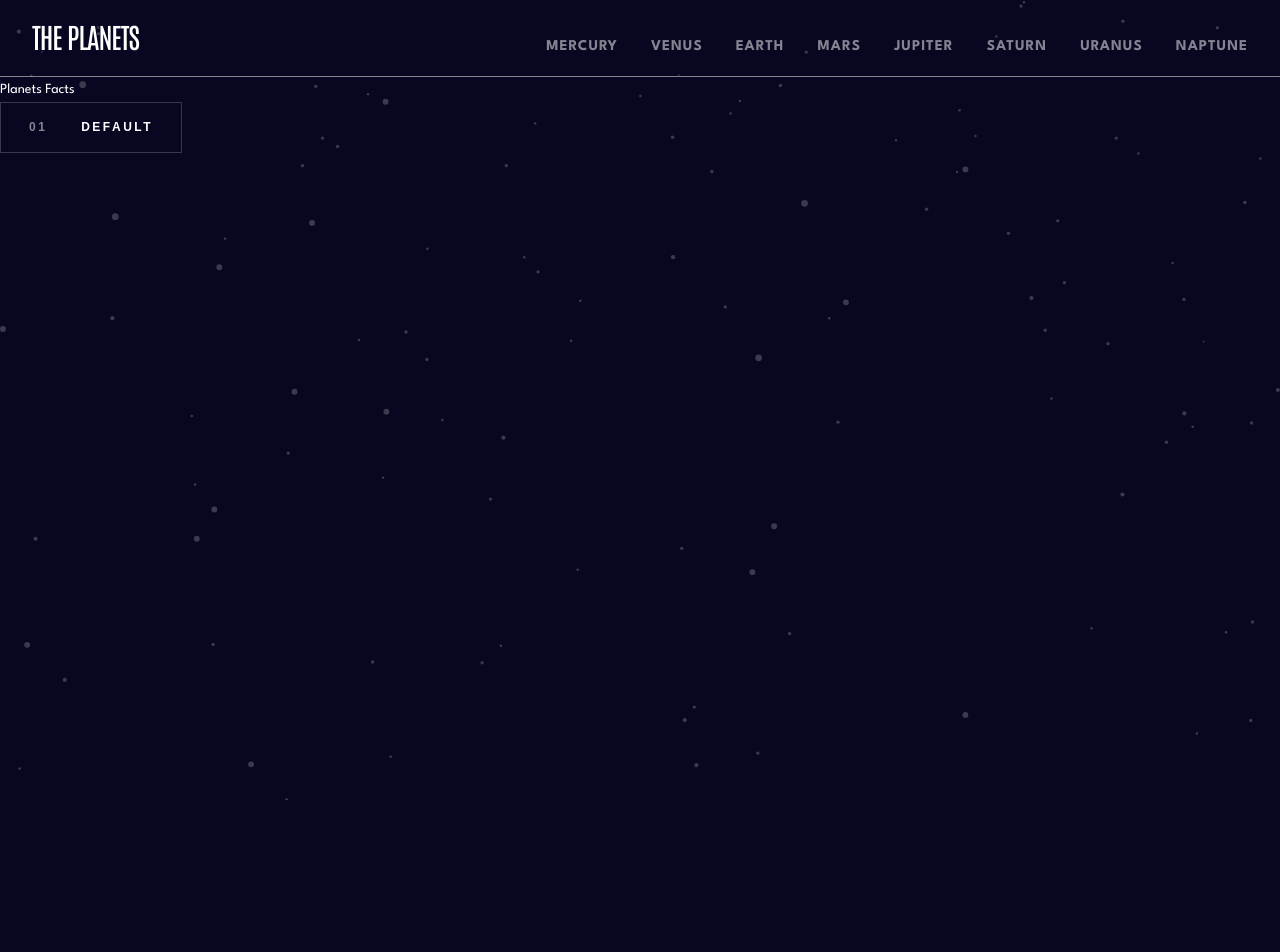
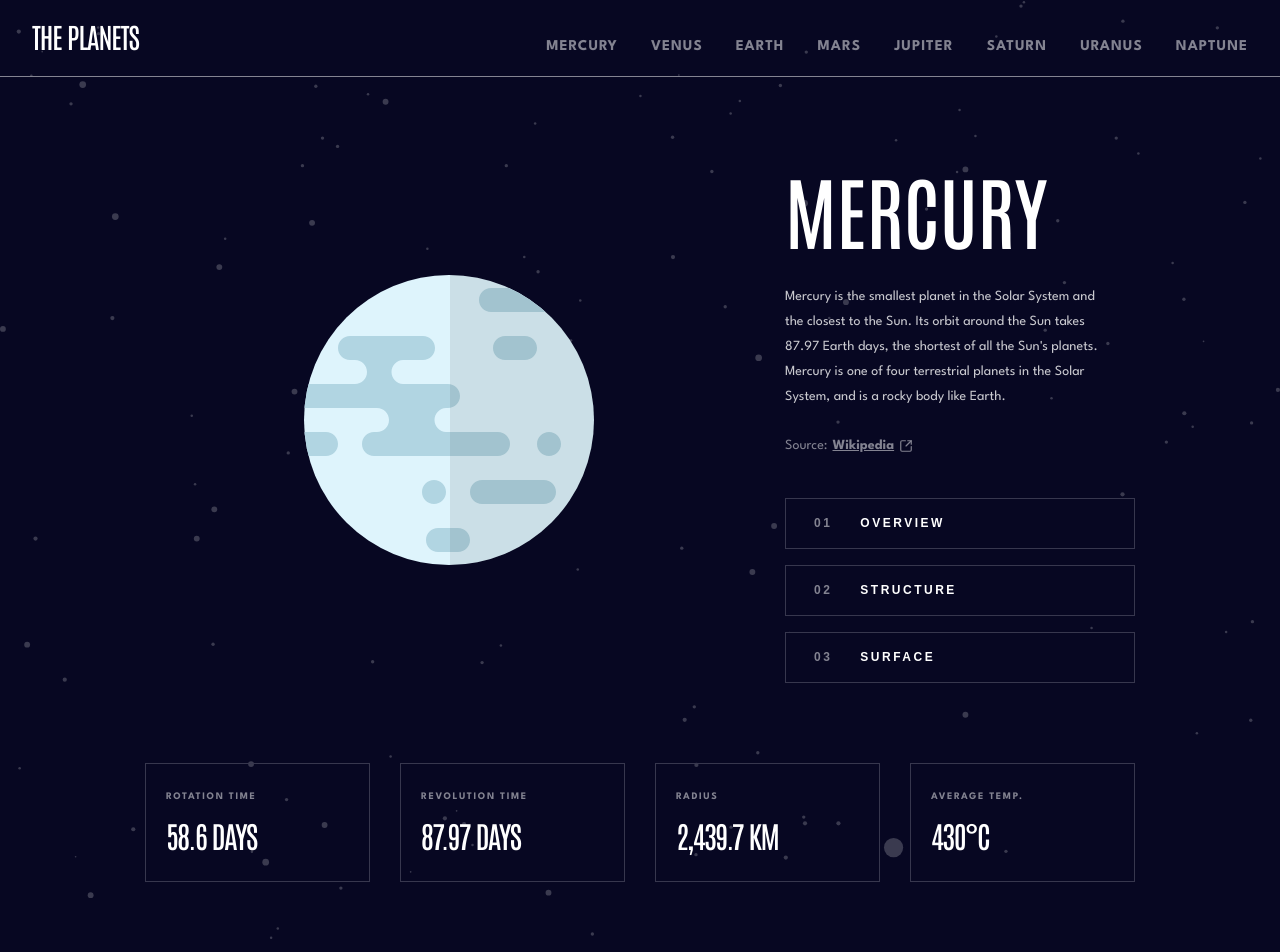
Before and after one commit to Habib-02/planets-fact-site, a React (Vite) app: page / in a window 1280 px wide. Shown: the top 952 px of the page. Before the commit the page ends 800 px from the top, so only its background shows below. Built offline with nearby package versions, Linux system fonts and the light colour scheme.

Commit message:
complete the structure for all devices

```diff
--- a/src/components/App/App.jsx
+++ b/src/components/App/App.jsx
@@ -1,14 +1,12 @@
 import Button from "../Button";
 import Header from "../Header";
+import PlanetMercury from "../PlanetMercury";
 
 function App() {
   return (
     <>
       <Header />
-      <p>Planets Facts</p>
-      <Button>
-        <span>01</span> Default
-      </Button>
+      <PlanetMercury />
     </>
   );
 }
--- a/src/components/App/PlanetMercury/PlanetMercury.jsx
+++ /dev/null
@@ -1,5 +0,0 @@
-function PlanetMercury() {
-  return null;
-}
-
-export default PlanetMercury;
--- a/src/components/Button/Button.module.css
+++ b/src/components/Button/Button.module.css
@@ -17,9 +17,36 @@
   border: 1px solid var(--color-muted-dark);
   padding: 12px 28px;
   cursor: pointer;
+
+  display: flex;
+  gap: 28px;
+
+  &:hover,
+  &:focus {
+    background-color: var(--color-muted-dark);
+  }
 }
 
 .button span {
   color: var(--color-muted);
-  margin-right: 28px;
 }
+
+@media (max-width: calc(768 / 16 * 1rem)) {
+  .button {
+    padding: 8px 20px;
+    gap: 14px;
+    font-size: calc(10 / 16 * 1rem);
+  }
+}
+
+@media (max-width: calc(472 / 16 * 1rem)) {
+  .button {
+    padding: 20px 0;
+    border: none;
+
+    &:hover,
+    &:focus {
+      border-bottom: 4px solid var(--color-mercury);
+    }
+  }
+}
--- a/src/components/MobileMenu/MobileMenu.module.css
+++ b/src/components/MobileMenu/MobileMenu.module.css
@@ -26,6 +26,7 @@
   left: 0;
   background-color: var(--color-background);
   padding: 44px 24px;
+  z-index: 1;
 
   transform: translateX(-100%);
   transition: transform 0.3s ease;
--- /dev/null
+++ b/src/components/PlanetMercury/PlanetMercury.jsx
@@ -0,0 +1,72 @@
+import styles from "./PlanetMercury.module.css";
+import Button from "../Button";
+import { SquareArrowOutUpRight } from "lucide-react";
+
+import Mercury from "../../assets/planet-mercury.svg";
+
+function PlanetMercury() {
+  return (
+    <div className={styles.wrapper}>
+      <div className={styles.planetDescriptionWrapper}>
+        <div className={styles.planetPicture}>
+          <img src={Mercury} alt="" />
+        </div>
+        <div className={styles.planetDescription}>
+          <div>
+            <h1 className={styles.planetName}>Mercury</h1>
+            <blockquote
+              cite="https://wikipedia.com"
+              className={styles.description}
+            >
+              Mercury is the smallest planet in the Solar System and the closest
+              to the Sun. Its orbit around the Sun takes 87.97 Earth days, the
+              shortest of all the Sun's planets. Mercury is one of four
+              terrestrial planets in the Solar System, and is a rocky body like
+              Earth.
+            </blockquote>
+            <p>
+              Source:{" "}
+              <a href="https://wikipedia">
+                Wikipedia <SquareArrowOutUpRight />{" "}
+              </a>
+            </p>
+          </div>
+          <div className={styles.buttonGroup}>
+            <Button>
+              <span>01</span> Overview
+            </Button>
+            <Button>
+              <span>02</span> Structure
+            </Button>
+            <Button>
+              <span>03</span> Surface
+            </Button>
+          </div>
+        </div>
+      </div>
+
+      <div className={styles.planetInformation}>
+        <ul>
+          <li>
+            <span>ROTATION TIME</span>
+            <span>58.6 days</span>
+          </li>
+          <li>
+            <span>REVOLUTION TIME</span>
+            <span>87.97 days</span>
+          </li>
+          <li>
+            <span>radius</span>
+            <span>2,439.7 km</span>
+          </li>
+          <li>
+            <span>AVERAGE TEMP.</span>
+            <span>430°c</span>
+          </li>
+        </ul>
+      </div>
+    </div>
+  );
+}
+
+export default PlanetMercury;
--- /dev/null
+++ b/src/components/PlanetMercury/PlanetMercury.module.css
@@ -0,0 +1,197 @@
+.wrapper {
+  max-width: 1070px;
+  margin: 0 auto;
+  padding: 0 40px;
+}
+
+.planetDescriptionWrapper {
+  display: flex;
+  align-items: center;
+  gap: 32px;
+  margin: 80px 0;
+}
+
+.planetPicture img {
+  max-width: 100%;
+  display: block;
+}
+
+.planetPicture {
+  flex: 1;
+  display: flex;
+  justify-content: center;
+}
+.planetDescription {
+  flex-basis: 350px;
+}
+
+.planetDescription blockquote {
+  max-width: 40ch;
+  margin: 24px 0;
+  color: var(--color-muted-light);
+}
+
+.planetDescription p {
+  color: var(--color-muted);
+  display: flex;
+  align-items: center;
+  gap: 5px;
+}
+
+.planetDescription a {
+  color: var(--color-muted);
+  font-weight: 700;
+
+  display: flex;
+  align-items: center;
+  gap: 5px;
+}
+
+.planetDescription svg {
+  width: 14px;
+  height: 14px;
+}
+
+.buttonGroup {
+  display: flex;
+  flex-direction: column;
+  gap: 16px;
+  margin-top: 40px;
+}
+
+.buttonGroup button:first-of-type {
+  /* background-color: var(--color-mercury); */
+}
+
+.planetInformation {
+  padding-bottom: 80px;
+}
+
+.planetInformation ul {
+  list-style: none;
+  padding: 0;
+
+  display: flex;
+  justify-content: center;
+  flex-wrap: wrap;
+  gap: 30px;
+}
+
+.planetInformation li {
+  border: 1px solid var(--color-muted-dark);
+  padding: 20px;
+  flex: 1;
+  min-width: 140px;
+  max-width: 225px;
+
+  display: flex;
+  flex-direction: column;
+}
+
+.planetInformation span:first-of-type {
+  color: var(--color-muted);
+  text-transform: uppercase;
+  font-family: "League Spartan", sans-serif;
+  font-size: calc(10 / 16 * 1rem);
+  letter-spacing: calc(1.6 / 16 * 1rem);
+  font-weight: 700;
+}
+.planetInformation span:last-of-type {
+  font-family: "Antonio", sans-serif;
+  font-size: calc(30 / 16 * 1rem);
+  line-height: calc(52 / 16 * 1rem);
+  letter-spacing: calc(-1.5 / 16 * 1rem);
+  font-weight: 500;
+
+  text-transform: uppercase;
+  color: var(--color-text);
+}
+
+/* Tablet styles */
+
+@media (max-width: calc(768 / 16 * 1rem)) {
+  .planetDescriptionWrapper {
+    flex-direction: column;
+    justify-content: center;
+  }
+
+  .planetDescription {
+    display: flex;
+    justify-content: space-between;
+    align-items: center;
+    gap: 32px;
+  }
+
+  .planetDescription h1 {
+    font-family: "Antonio", sans-serif;
+    font-size: var(--font-heading-two);
+    line-height: calc(52 / 16 * 1rem);
+    letter-spacing: calc(-1.5 / 16 * 1rem);
+    font-weight: 500;
+  }
+
+  .buttonGroup {
+    margin-top: 0;
+  }
+
+  .planetInformation span:first-of-type {
+    font-size: calc(8 / 16 * 1rem);
+  }
+
+  .planetInformation span:last-of-type {
+    font-size: calc(24 / 16 * 1rem);
+  }
+}
+
+/* Mobile styles */
+
+@media (max-width: calc(472 / 16 * 1rem)) {
+  .wrapper {
+    position: relative;
+    padding: 0 24px;
+  }
+  .planetDescriptionWrapper {
+    text-align: center;
+    padding-top: 128px;
+    margin: 0;
+  }
+  .planetDescription p {
+    justify-content: center;
+  }
+  .buttonGroup {
+    display: flex;
+    align-items: center;
+    justify-content: space-evenly;
+    flex-direction: row;
+
+    position: absolute;
+    top: 0;
+    left: 0;
+    right: 0;
+    border-bottom: 1px solid var(--color-muted-dark);
+
+    & span {
+      display: none;
+    }
+  }
+
+  .planetInformation ul {
+    flex-direction: column;
+    gap: 8px;
+  }
+
+  .planetInformation li {
+    flex-direction: row;
+    align-items: center;
+    justify-content: space-between;
+    max-width: 100%;
+  }
+
+  .planetInformation span:first-of-type {
+    line-height: 1;
+    font-size: calc(10 / 16 * 1rem);
+  }
+  .planetInformation span:last-of-type {
+    line-height: 1;
+  }
+}
--- /dev/null
+++ b/src/components/PlanetMercury/index.js
@@ -0,0 +1 @@
+export { default } from "./PlanetMercury";
--- a/src/global.css
+++ b/src/global.css
@@ -80,6 +80,7 @@ h6 {
   --color-background: hsl(240, 67%, 8%);
   --color-muted-dark: hsl(240, 17%, 26%);
   --color-muted: hsl(240, 6%, 54%);
+  --color-muted-light: hsl(240, 6%, 80%);
 
   /* page wise colors */
   --color-mercury: hsl(194, 48%, 49%);
@@ -94,7 +95,7 @@ h6 {
   /* Typography */
   --font-body: calc(14 / 16 * 1rem);
   --font-heading-one: calc(80 / 16 * 1rem);
-  --font-heading-two: calc(40 / 16 * 1rem);
+  --font-heading-two: calc(32 / 16 * 1rem);
   --font-heading-three: calc(12 / 16 * 1rem);
   --font-heading-four: calc(15 / 16 * 1rem);
 }
@@ -116,8 +117,9 @@ body {
 h1 {
   font-family: "Antonio", sans-serif;
   font-size: var(--font-heading-one);
+  font-weight: 500;
+  text-transform: uppercase;
   line-height: calc(103 / 16 * 1rem);
-  font-weight: 500;
 }
 
 h2 {
@@ -127,11 +129,3 @@ h2 {
   letter-spacing: calc(-1.5 / 16 * 1rem);
   font-weight: 500;
 }
-
-h3 {
-  font-family: "League Spartan", sans-serif;
-  font-size: var(--font-heading-three);
-  line-height: calc(25 / 16 * 1rem);
-  letter-spacing: calc(2.6 / 16 * 1rem);
-  font-weight: 600;
-}
```
